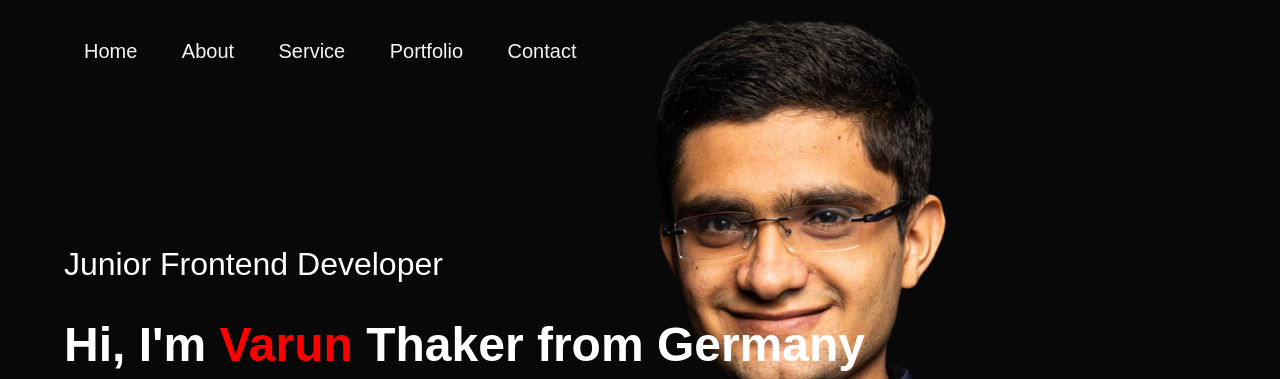
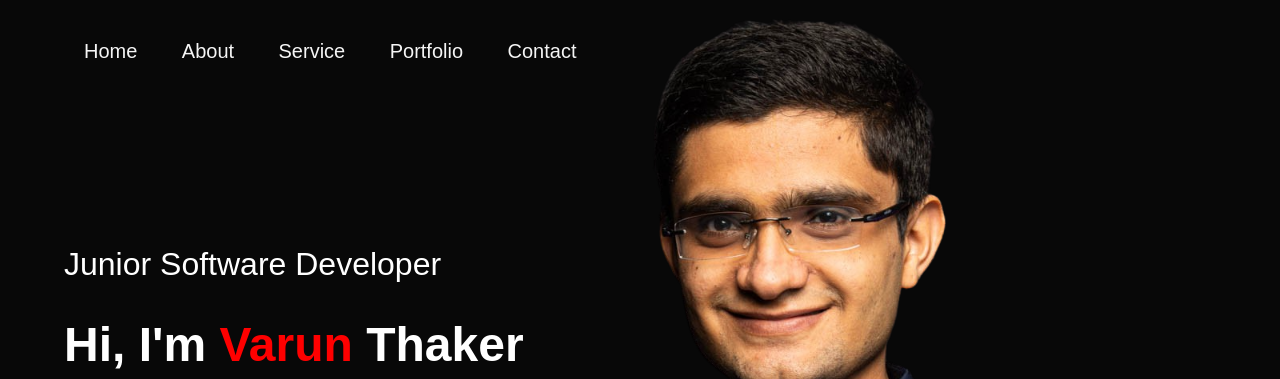
Before and after one commit to varunthaker/Portfolio-Website, a plain HTML site: page index.html in a window 1280 px wide. Shown: the top 379 px of the page. Drawn offline with Linux system fonts and the light colour scheme.

Commit message:
Update index.html

```diff
--- a/index.html
+++ b/index.html
@@ -27,8 +27,8 @@
                 <i class="fa-solid fa-bars"onclick = "openmenu()"></i>
             </nav>
             <div class="header-text">
-                <p>Junior Frontend Developer</p>
-                <h1>Hi, I'm <span>Varun</span> Thaker from Germany</h1>
+                <p>Junior Software Developer</p>
+                <h1>Hi, I'm <span>Varun</span> Thaker</h1>
 
                 <a class = "cv" target="_blank" href="https://drive.google.com/file/d/1LgWlV0G2ECu7c_ZkYrp47DvWiWcknsOl/view?usp=share_link">CV_English <i class="fa-solid fa-download"></i></a>
                 <a class = "cv" target="_blank" href="https://drive.google.com/file/d/1SkD0vuJ21aM58-nSc6rehH72BFK48ta5/view?usp=share_link">CV_German <i class="fa-solid fa-download"></i></a>
```
